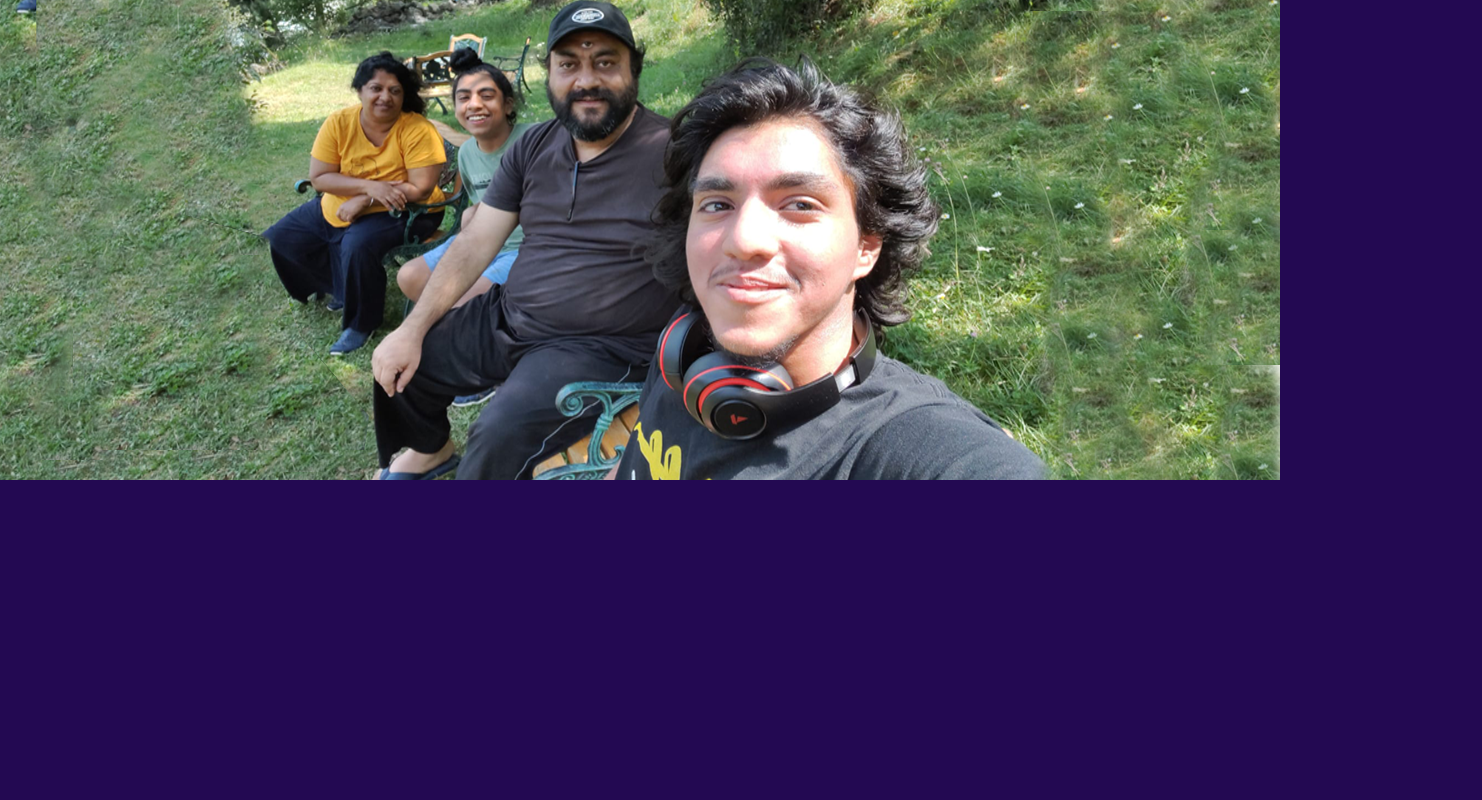
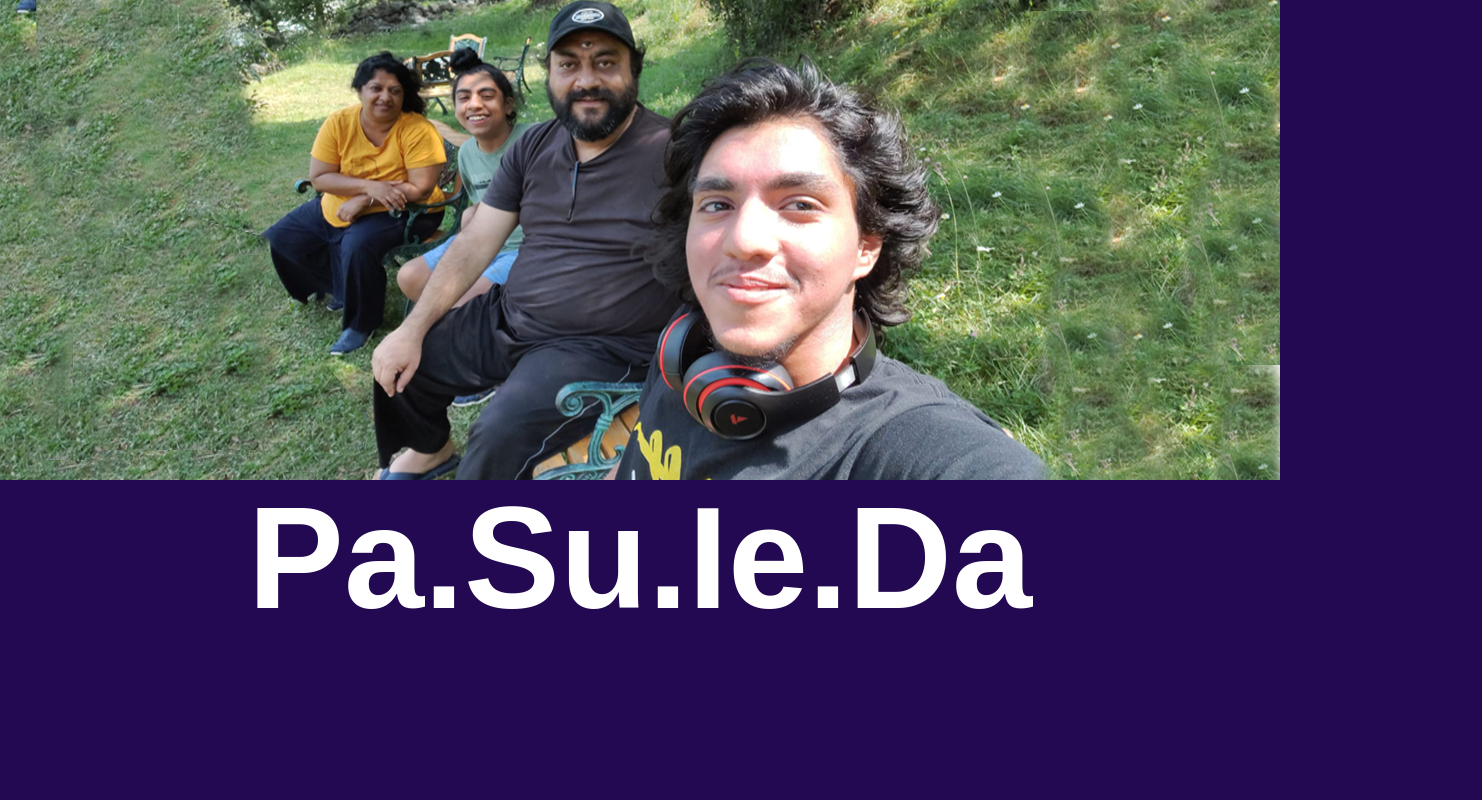
Before and after one commit to Daanish28/pasuieda_inbeta, a plain HTML site: page index.html in a window 1280 px wide. Shown: the top 800 px of the page, 1482 px wide, since content can reach past the window. Drawn offline with Linux system fonts and the light colour scheme.

Commit message:
Update style.css

```diff
--- a/style.css
+++ b/style.css
@@ -16,33 +16,9 @@ height: 100%;
 }
 
 h1{
-
-    position: relative;
-    bottom: -170;
-
   text-align: center;
-    font-size: 17pc;
-    color:rgb(255, 255, 255);
-    transition: 300ms;
+  font-size: 9pc;
+ position:relative;
+ top:-100;
+  color:white;
 }
-/*(final velocity)bottom: -170;*/
-/*(initial velocity)?*/
-
-h1{
-  animation: animate 5s linear  ;
-
-
-
-}
-
-@keyframes animate
- {
-     0%{
-       color: rgba(0, 0, 0, 0);
-         bottom: -270 ;
-
-
-     }
-
-
-}
```
Lines whose indentation alone changed are shown as unchanged.
